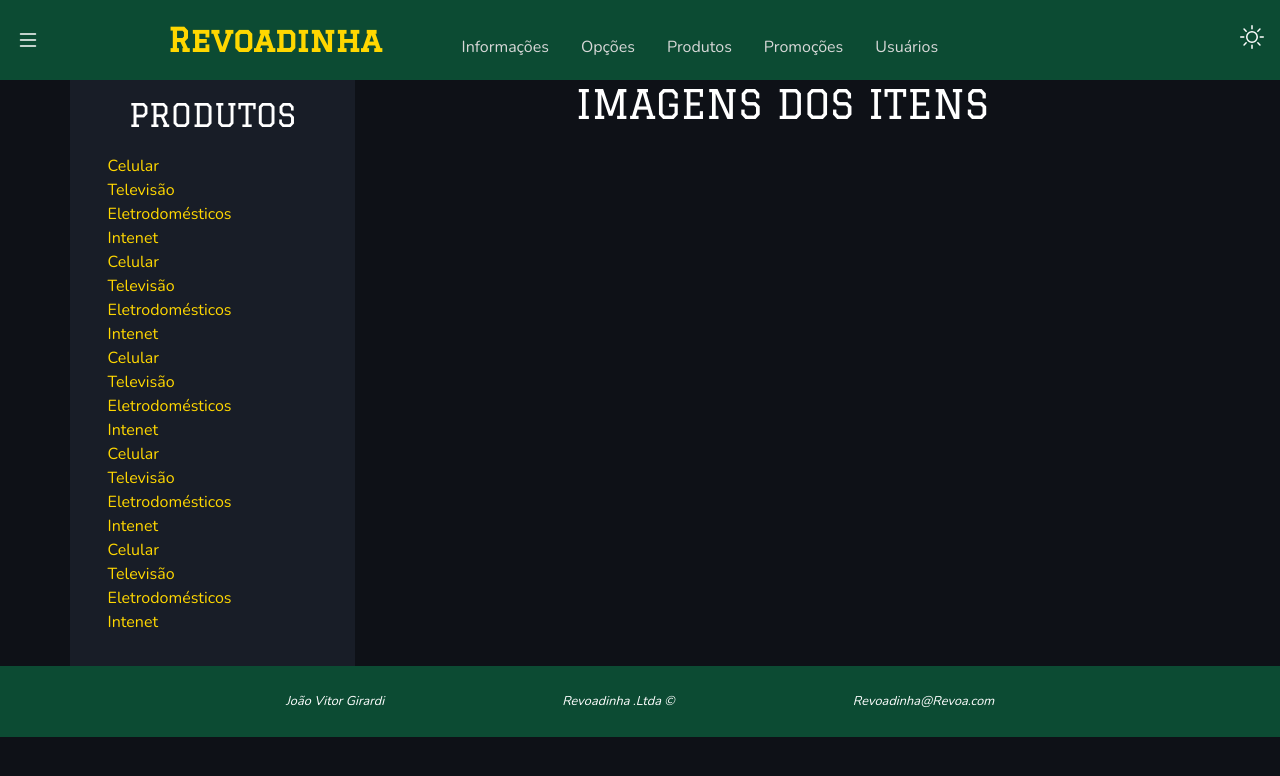
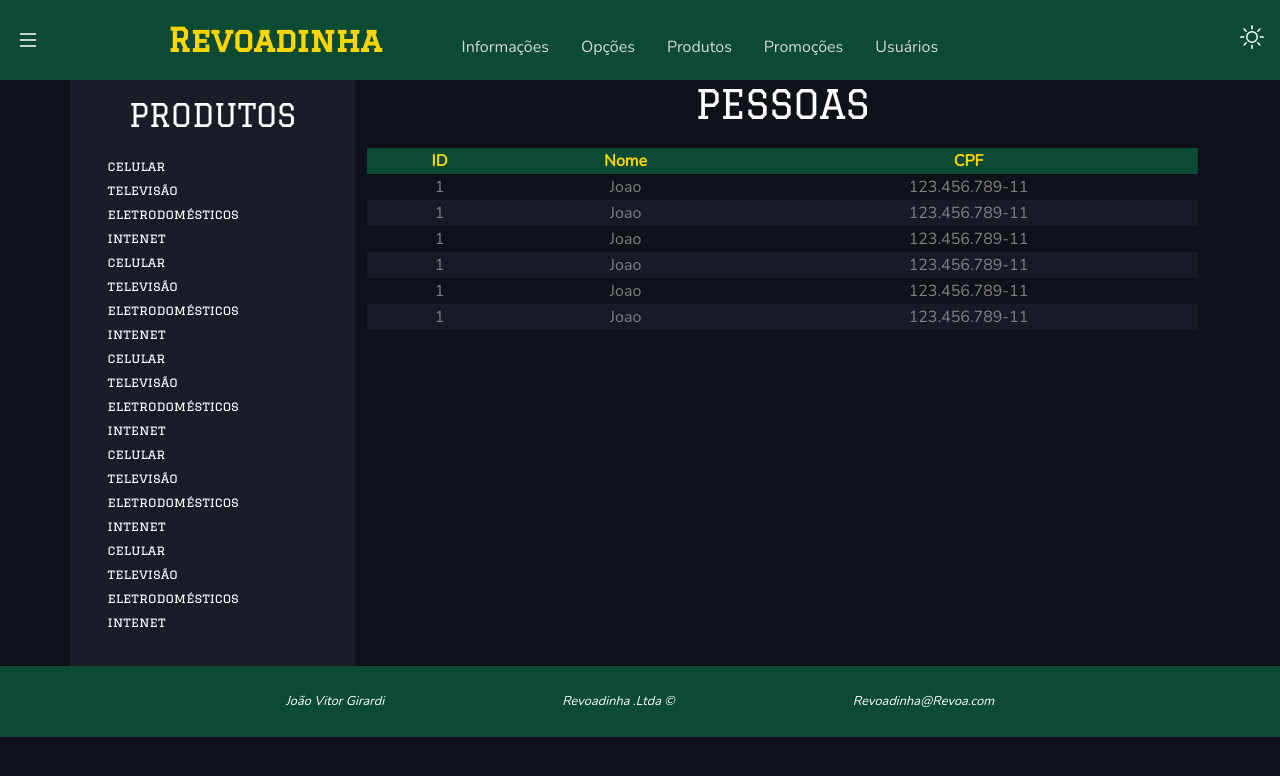
Before and after one commit to JoaoVitorGir/dev_web2, a PHP site: page / in a window 1280 px wide. Shown: the top 776 px of the page. Run offline with PHP 8.4, Linux system fonts and the light colour scheme.

Commit message:
atualizações adicionada table
table criada

```diff
--- a/WEB/index.php
+++ b/WEB/index.php
@@ -59,38 +59,61 @@
     $menuBar = new Div("menu-Bar");
     $itensColEsquerda = new Listas("ul","lista-Esquerda","lista-ul-menu-Bar"); //lista de itens
 
-    $itensColEsquerda->addItens(new A("#","li-produtos","Celular"));
-    $itensColEsquerda->addItens(new A("#","li-produtos","Televisão"));
-    $itensColEsquerda->addItens(new A("#","li-produtos","Eletrodomésticos"));
-    $itensColEsquerda->addItens(new A("#","li-produtos","Intenet"));
-    $itensColEsquerda->addItens(new A("#","li-produtos","Celular"));
-    $itensColEsquerda->addItens(new A("#","li-produtos","Televisão"));
-    $itensColEsquerda->addItens(new A("#","li-produtos","Eletrodomésticos"));
-    $itensColEsquerda->addItens(new A("#","li-produtos","Intenet"));
-    $itensColEsquerda->addItens(new A("#","li-produtos","Celular"));
-    $itensColEsquerda->addItens(new A("#","li-produtos","Televisão"));
-    $itensColEsquerda->addItens(new A("#","li-produtos","Eletrodomésticos"));
-    $itensColEsquerda->addItens(new A("#","li-produtos","Intenet"));
-    $itensColEsquerda->addItens(new A("#","li-produtos","Celular"));
-    $itensColEsquerda->addItens(new A("#","li-produtos","Televisão"));
-    $itensColEsquerda->addItens(new A("#","li-produtos","Eletrodomésticos"));
-    $itensColEsquerda->addItens(new A("#","li-produtos","Intenet"));
-    $itensColEsquerda->addItens(new A("#","li-produtos","Celular"));
-    $itensColEsquerda->addItens(new A("#","li-produtos","Televisão"));
-    $itensColEsquerda->addItens(new A("#","li-produtos","Eletrodomésticos"));
-    $itensColEsquerda->addItens(new A("#","li-produtos","Intenet"));
+    $itensColEsquerda->addItens(new A("#","li-produtos","celular"));
+    $itensColEsquerda->addItens(new A("#","li-produtos","televisão"));
+    $itensColEsquerda->addItens(new A("#","li-produtos","eletrodomésticos"));
+    $itensColEsquerda->addItens(new A("#","li-produtos","intenet"));
+    $itensColEsquerda->addItens(new A("#","li-produtos","celular"));
+    $itensColEsquerda->addItens(new A("#","li-produtos","televisão"));
+    $itensColEsquerda->addItens(new A("#","li-produtos","eletrodomésticos"));
+    $itensColEsquerda->addItens(new A("#","li-produtos","intenet"));
+    $itensColEsquerda->addItens(new A("#","li-produtos","celular"));
+    $itensColEsquerda->addItens(new A("#","li-produtos","televisão"));
+    $itensColEsquerda->addItens(new A("#","li-produtos","eletrodomésticos"));
+    $itensColEsquerda->addItens(new A("#","li-produtos","intenet"));
+    $itensColEsquerda->addItens(new A("#","li-produtos","celular"));
+    $itensColEsquerda->addItens(new A("#","li-produtos","televisão"));
+    $itensColEsquerda->addItens(new A("#","li-produtos","eletrodomésticos"));
+    $itensColEsquerda->addItens(new A("#","li-produtos","intenet"));
+    $itensColEsquerda->addItens(new A("#","li-produtos","celular"));
+    $itensColEsquerda->addItens(new A("#","li-produtos","televisão"));
+    $itensColEsquerda->addItens(new A("#","li-produtos","eletrodomésticos"));
+    $itensColEsquerda->addItens(new A("#","li-produtos","intenet"));
 
 
     $menuBar->addItens(new Title("PRODUTOS",2,"title-colEsquerda")); //titulo coluna esquerda
     $menuBar->addItens($itensColEsquerda); //add os itens na culuna
     $colEsquerda->addItens($menuBar);
 
-    $colDireita->addItens(new Title("IMAGENS DOS ITENS",1,"title-colEsquerda")); // titulo da coluna direita
+    $colDireita->addItens(new Title("PESSOAS",1,"title-colEsquerda")); // titulo da coluna direita
+
+    $table = new Table("table-Produtos");
+
+    $TitleTable = array("ID","Nome","CPF");
+
+    $table->addArrTitle($TitleTable);
+
+    $linhas1 = array("1","Joao","123.456.789-11");
+    $linhas2 = array("1","Joao","123.456.789-11");
+    $linhas3 = array("1","Joao","123.456.789-11");
+    $linhas4 = array("1","Joao","123.456.789-11");
+    $linhas5 = array("1","Joao","123.456.789-11");
+    $linhas6 = array("1","Joao","123.456.789-11");
+
+    $table->addLinha($linhas1);
+    $table->addLinha($linhas2);
+    $table->addLinha($linhas3);
+    $table->addLinha($linhas4);
+    $table->addLinha($linhas5);
+    $table->addLinha($linhas6);
+
+    $colDireita->addItens($table->Renderizar());
 
     $row1->addItens($colEsquerda); // add tudo na row1
     $row1->addItens($colDireita);
 
     $divPrincipal->addItens($row1); // adiciona a row na div principal para ficar tudo no centro
+    //$divPrincipal->addItens($div); // adiciona a row na div principal para ficar tudo no centro
 
     $body->addItens($divPrincipal); // add a div principal no body
 
--- a/WEB/property/css/style.css
+++ b/WEB/property/css/style.css
@@ -17,6 +17,10 @@
 
 }
 
+*{
+    font-family: "Nunito-padrao",sans-serif;
+}
+
 .lista{
     background-color: royalblue;
 }
@@ -27,7 +31,7 @@
 }
 
 .links-topMenu:hover{
-    color: white;
+    color: gold;
 }
 
 .list-topMenu{
@@ -84,6 +88,9 @@
 
 .col-Direita{
     background-color: var(--dark_primary);
+    display: flex;
+    flex-direction: column;
+    align-items: center;
 }
 
 .lista-Esquerda{
@@ -125,13 +132,16 @@
 
 .li-produtos{
     text-decoration: none;
-    color: gold;
+    font-family: "Graduate", sans-serif;
+    color: white;
+    font-size: 13px;
 }
 
 .li-produtos:hover{
     color: white;
+    font-size: 14px;
     text-shadow: 0 0 10px white,
-                 0 0 50px white,
+                 0 0 25px white,
                  0 0 100px white;
 }
 
@@ -141,3 +151,27 @@
     top: 25px;
     cursor: pointer;
 }
+
+.table-Produtos{
+    width: 100%;
+}
+
+.table-Produtos th, .table-Produtos td {
+    border: 1px;
+    text-align: center;
+    padding-left: 1em;
+    padding-right: 1em;
+}
+
+.table-Produtos tbody{
+    color: grey;
+}
+
+.table-Produtos thead{
+    background-color: var(--extremidades);
+}
+
+
+.table-Produtos tr:nth-child(even){
+    background-color: #191e29be;
+}
```
Also changed, not shown: WEB/libhtml/classes/Table.class.php (+42 -3 lines), WEB/libhtml/testes/auxi.html (+14 -3 lines).
